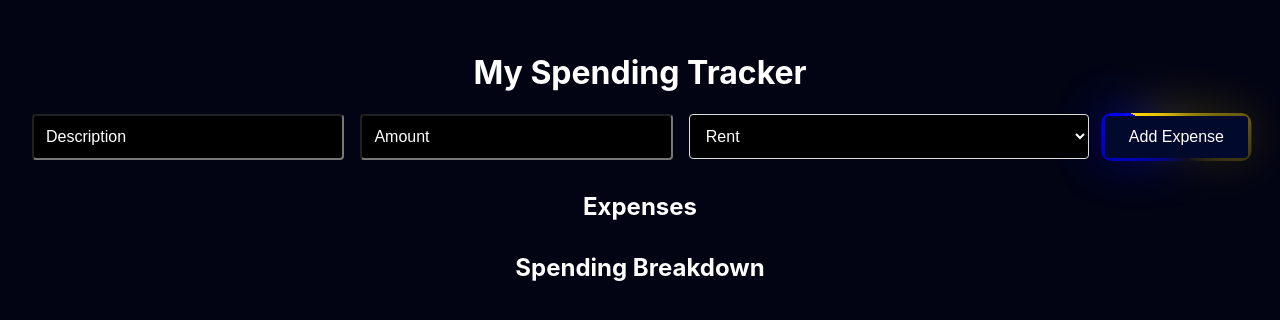
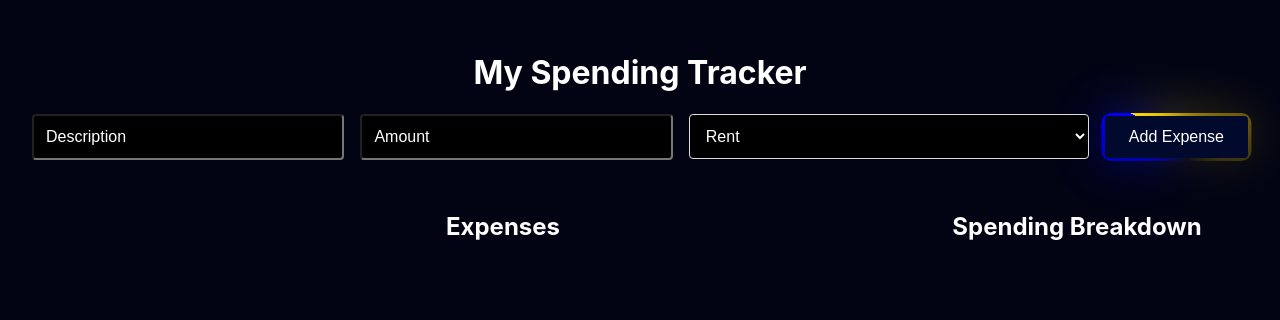
Before and after one commit to amarquez28/my-spending-tracker, a React (Create React App) app: page / in a window 1280 px wide. Shown: the top 320 px of the page. Built offline with nearby package versions, Linux system fonts and the light colour scheme.

Commit message:
added wraper for expenses and piechart to be able to make them next to eachother

```diff
--- a/src/App.css
+++ b/src/App.css
@@ -87,6 +87,26 @@ button[type="submit"]:hover{
   color:#ffffff;
   background-color: #02165d;
 }
+.main-content{
+  display: flex;
+  justify-content: space-between;
+  align-items: flex-start;
+  gap: 2rem;
+  margin-top: 2rem;
+  flex-wrap: wrap;
+}
+.expense-list-container{
+  flex: 1;
+  min-width: 100px;
+  max-width: 400px;
+  margin-left: 300px;
+}
+.pie-chart-container{
+  flex: 1;
+  max-width: 400px;
+  margin: 0 auto;
+  margin-left: 200px;
+}
 ul{
   list-style: none;
   padding: 0;
@@ -100,4 +120,5 @@ li{
   background-color: #202020;
   margin-bottom: 0.5rem;
   border-radius: 4px;
+  max-width: 500px;
 }
--- a/src/App.tsx
+++ b/src/App.tsx
@@ -35,8 +35,10 @@ const App: React.FC = () => {
     <div style={{padding: '2rem'}}>
       <h1>My Spending Tracker</h1>
       <ExpenseForm onSubmit={addExpense}/>
-      <ExpenseList expenses={expenses}/>
-      <SpendingPieChart expenses={expenses}/>
+      <div className='main-content'>
+        <ExpenseList expenses={expenses}/>
+        <SpendingPieChart expenses={expenses}/>
+      </div>
     </div>
   );
 };
--- a/src/components/ExpenseList.tsx
+++ b/src/components/ExpenseList.tsx
@@ -6,9 +6,9 @@ interface ExpenseListProps {
 
 const ExpenseList: React.FC<ExpenseListProps>  = ({ expenses }) => {
     return(
-        <div>
+        <div className="expense-list-container">
             <h2>Expenses</h2>
-            <ul>
+            <ul >
                 {expenses.map((expense) => (
                     <li key={expense.id}>
                         {expense.description}: ${expense.amount.toFixed(2)} ({expense.category})
--- a/src/components/SpendingPieChart.tsx
+++ b/src/components/SpendingPieChart.tsx
@@ -34,7 +34,7 @@ const SpendingPieChart: React.FC<SpendingPieChartProps> = ({expenses}) => {
         ],
     };
     return (
-        <div style={{maxWidth: '400px', margin: '2rem auto'}}>
+        <div className="pie-chart-container">
             <h2>Spending Breakdown</h2>
             <Pie data={data}/>
         </div>
```
